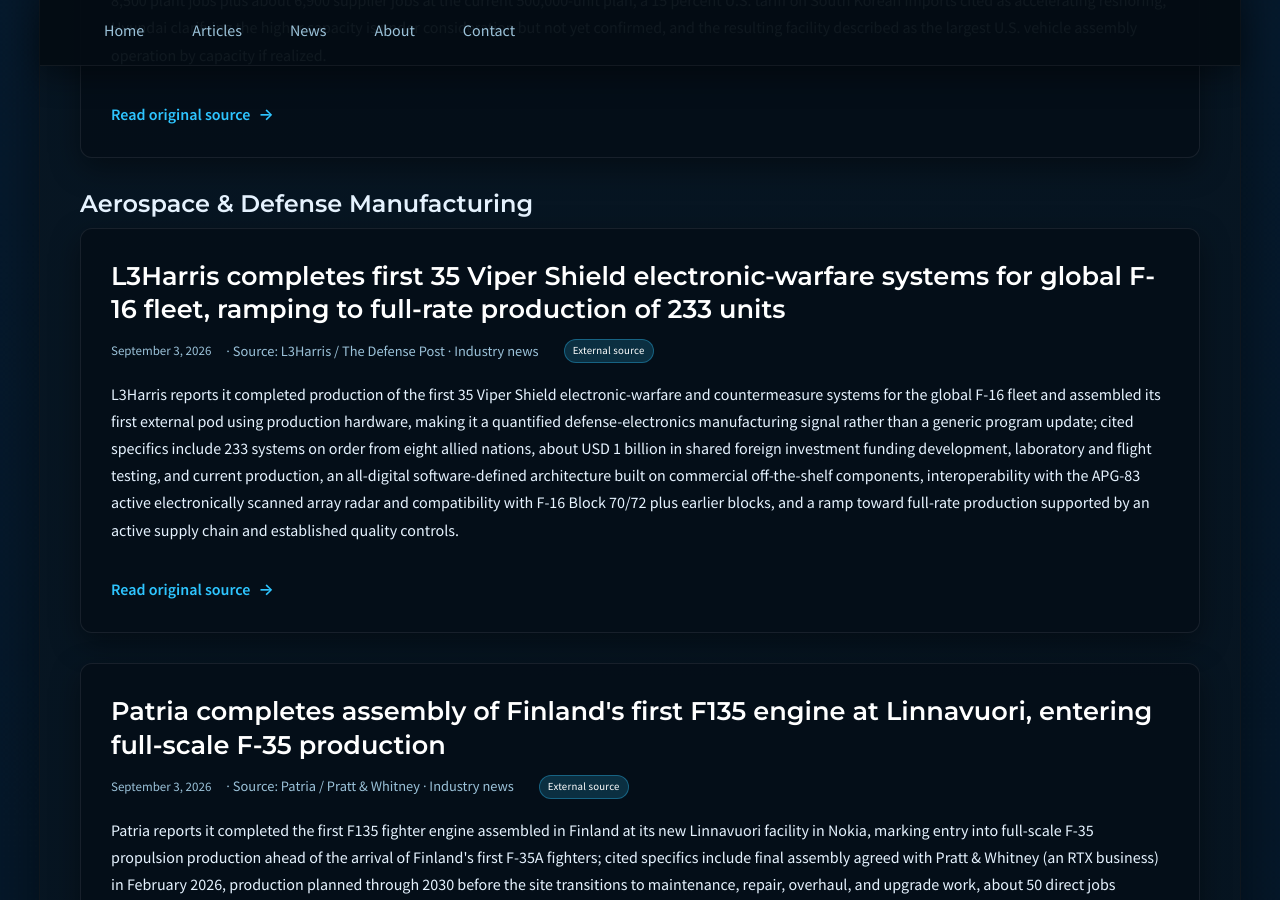
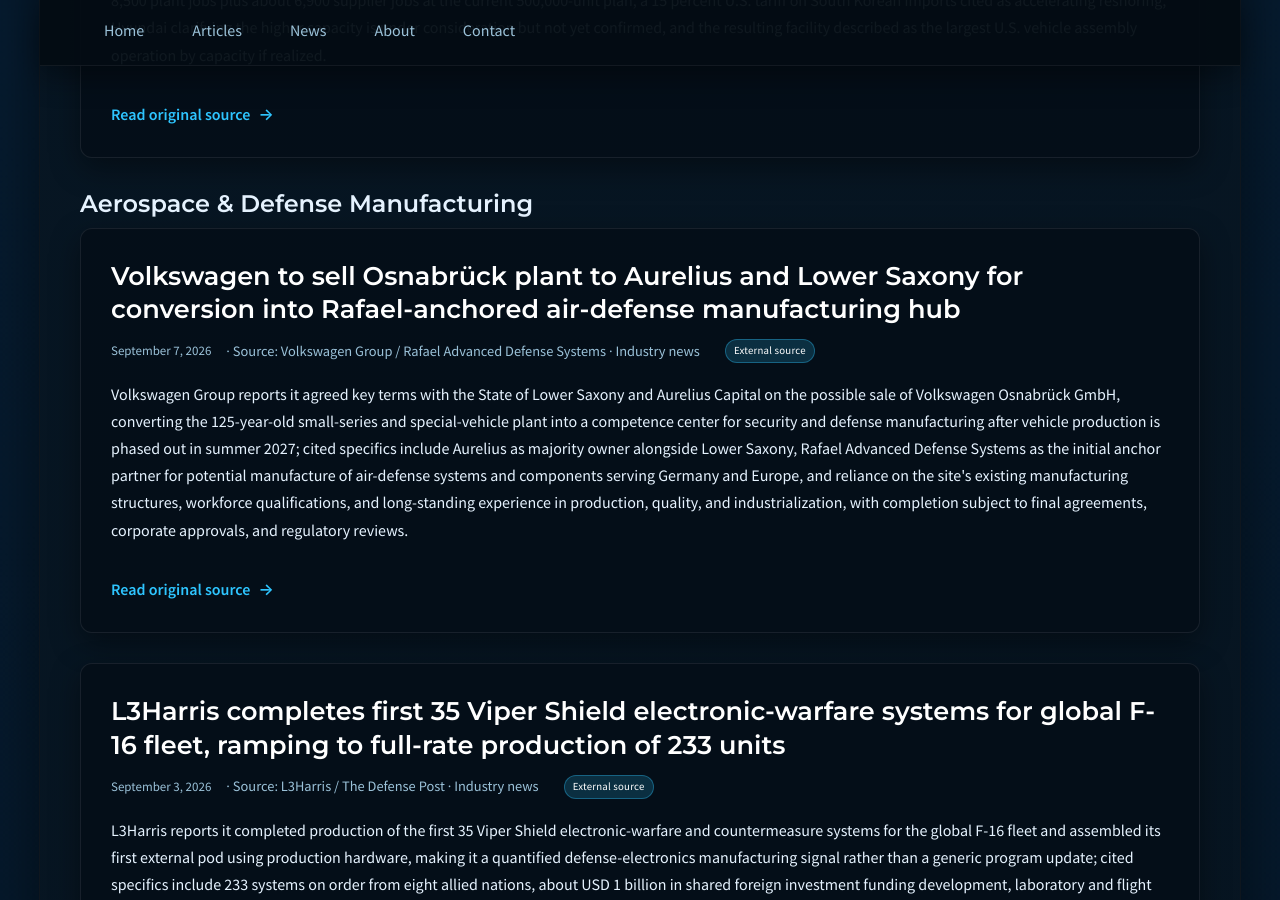
Before and after one commit to JohnForeman/MetrologyCentral, a Jekyll site: the page built from news.md, in a window 1280 px wide and 900 px high, scrolled down 8105 px. Built offline with Jekyll 4.4.1, drawn with Linux system fonts in a browser that asks for light colours; some of the changed text lies outside the part shown.

Commit message:
news: add VW Osnabrueck->Rafael defense conversion (aero/defense) + Rigaku CT Lab HR160 (metrology) for Sep 8 sweep

```diff
--- a/_data/news.yml
+++ b/_data/news.yml
@@ -1,4 +1,22 @@
 ---
+- date: '2026-09-07'
+  title: Volkswagen to sell Osnabrück plant to Aurelius and Lower Saxony for conversion into Rafael-anchored air-defense manufacturing hub
+  source: Volkswagen Group / Rafael Advanced Defense Systems
+  sector: aerospace_defense_manufacturing
+  kind: industry_news
+  summary: >-
+    Volkswagen Group reports it agreed key terms with the State of Lower Saxony and Aurelius Capital on the possible sale of Volkswagen Osnabrück GmbH, converting the 125-year-old small-series and special-vehicle plant into a competence center for security and defense manufacturing after vehicle production is phased out in summer 2027; cited specifics include Aurelius as majority owner alongside Lower Saxony, Rafael Advanced Defense Systems as the initial anchor partner for potential manufacture of air-defense systems and components serving Germany and Europe, and reliance on the site's existing manufacturing structures, workforce qualifications, and long-standing experience in production, quality, and industrialization, with completion subject to final agreements, corporate approvals, and regulatory reviews.
+  url: https://www.volkswagen-group.com/en/press-releases/setting-the-course-for-the-future-of-the-osnabrueck-site-20667
+
+- date: '2026-09-07'
+  title: Rigaku launches CT Lab HR160 X-ray CT system with 250 nm spatial resolution for battery and semiconductor inspection
+  source: Metrology News / Rigaku / Excillum
+  sector: scientific_metrology
+  kind: hardware_news
+  summary: >-
+    Metrology News reports Rigaku Corporation launched the CT Lab HR160 high-resolution X-ray computed tomography system, developed in collaboration with Excillum AB, for non-destructive 3D imaging in battery, semiconductor, electronic-component, and advanced-materials analysis; cited specifics include operation up to 160 kV, true 250 nm spatial resolution described as industry-leading for laboratory CT systems in its class, Excillum NanoTube N3 X-ray source, cone-beam geometry allowing field-of-view and resolution adjustment without changing the source or detector, and target applications spanning solid-state batteries, semiconductor devices, multilayer ceramic capacitors, and power electronics for research, development, quality evaluation, and failure analysis.
+  url: https://metrology.news/rigaku-launches-high-resolution-x-ray-ct-system/
+
 - date: '2026-09-04'
   title: Tesla builds first Cybertruck with 4680 cells using lithium refined at its Gulf Coast Texas refinery
   source: TeslaNorth / Tesla
```
